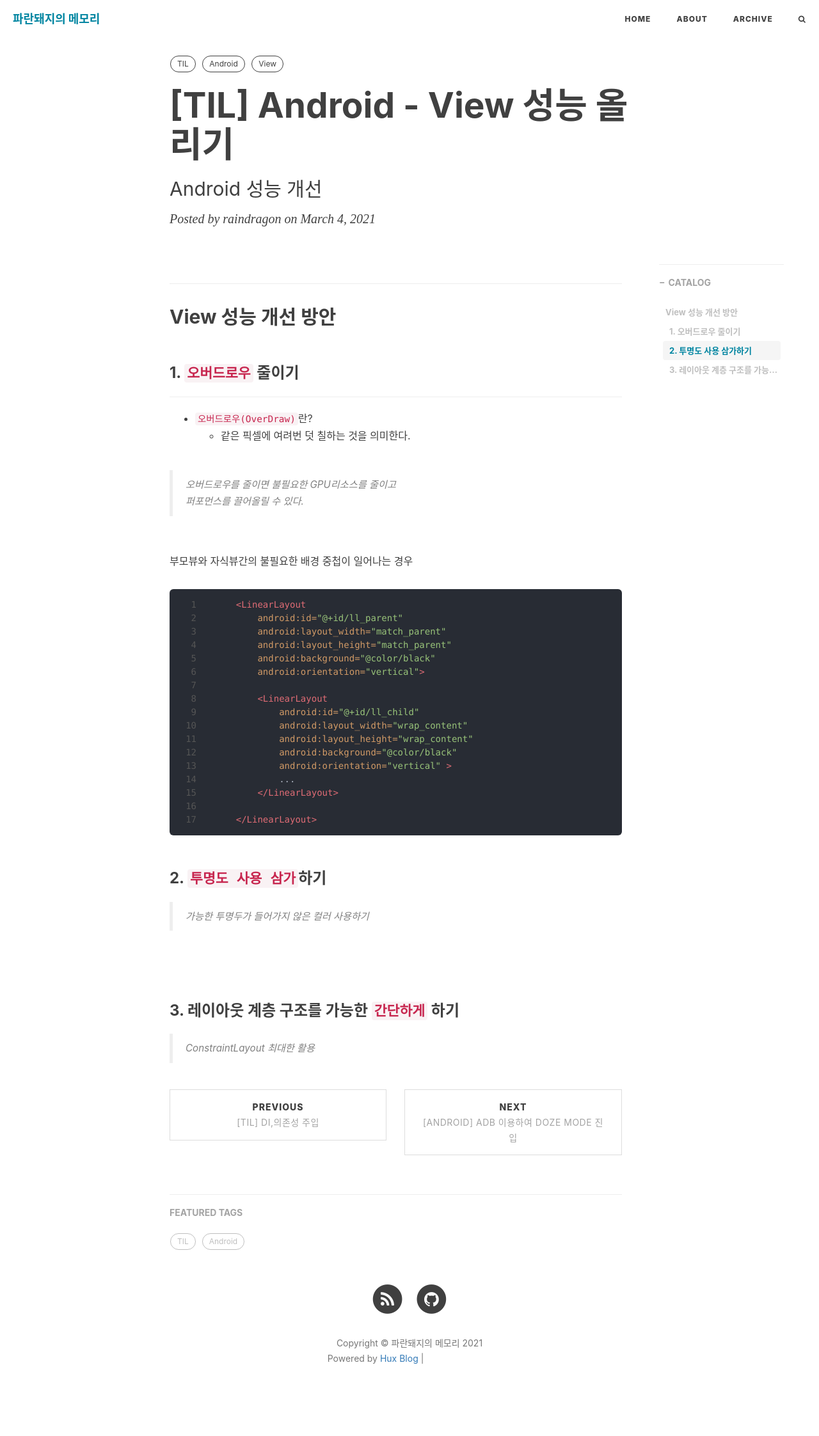
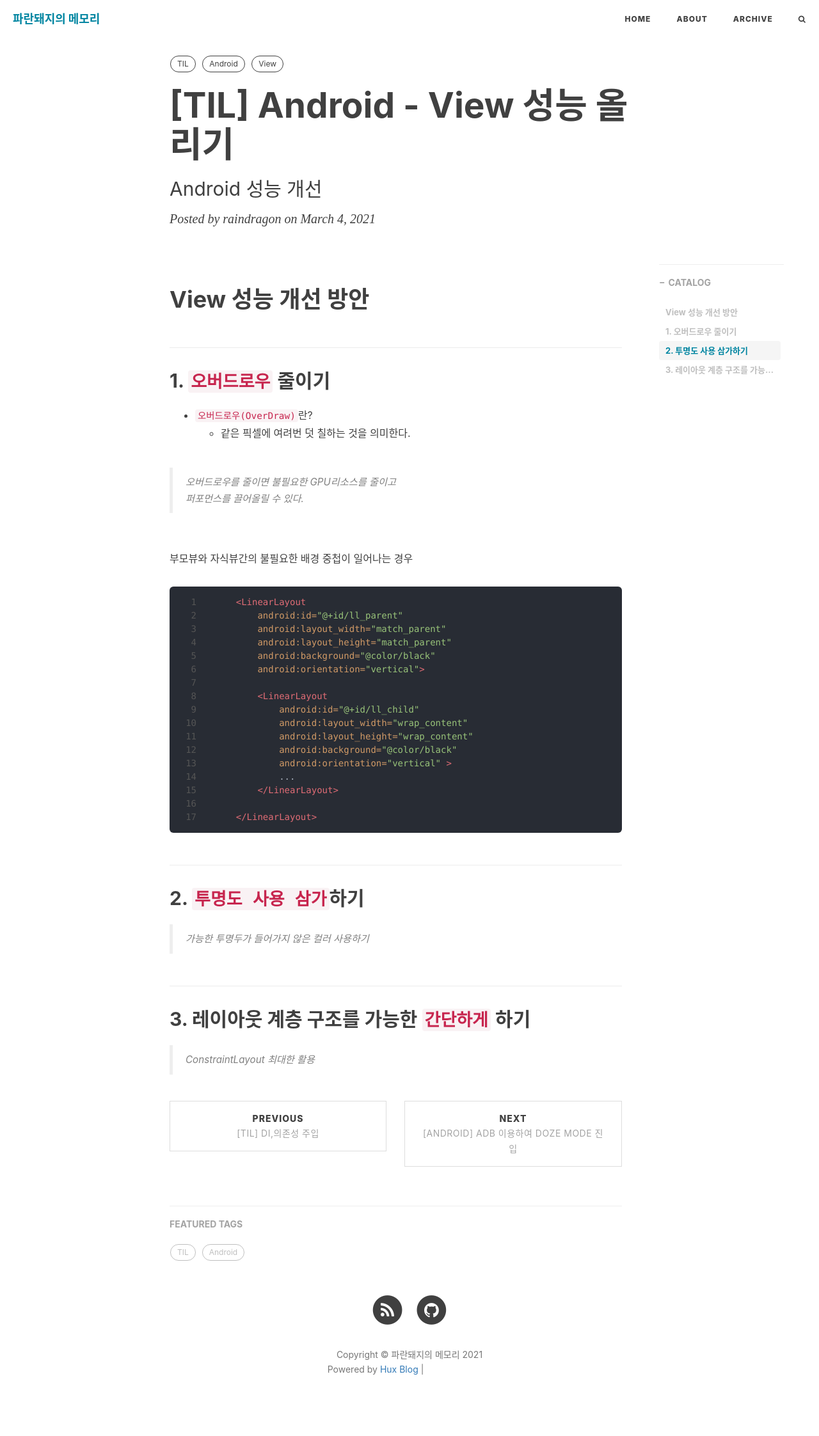
Before and after one commit to yongwooLeePb/raindragonn.github.io, a Jekyll site: the page built from _posts/2021-03-04-[TIL] Android - View 성능.md, in a window 1280 px wide. Shown: the whole page at 64% size. Built offline with Jekyll 4.4.1, drawn with Linux system fonts in a browser that asks for light colours; nearby versions of some CDN libraries; comment, search, counter and statistics services are not loaded; grey boxes are pictures that could not be loaded.

Commit message:
Update 2021-03-04-[TIL] Android - View 성능.md

````diff
--- a/_posts/2021-03-04-[TIL] Android - View 성능.md
+++ b/_posts/2021-03-04-[TIL] Android - View 성능.md
@@ -13,11 +13,10 @@
     - View
 ---
 
-## View 성능 개선 방안
 
+# View 성능 개선 방안
 
-### 1. `오버드로우` 줄이기
----
+## 1. `오버드로우` 줄이기
 
 - `오버드로우(OverDraw)`란?
     - 같은 픽셀에 여려번 덧 칠하는 것을 의미한다.
@@ -49,13 +48,11 @@
     </LinearLayout>
 ```
 
-### 2. `투명도 사용 삼가`하기
+## 2. `투명도 사용 삼가`하기
 
 > 가능한 투명두가 들어가지 않은 컬러 사용하기
 
-<br>
 
-
-### 3. 레이아웃 계층 구조를 가능한 `간단하게` 하기
+## 3. 레이아웃 계층 구조를 가능한 `간단하게` 하기
 
 > ConstraintLayout 최대한 활용
````
